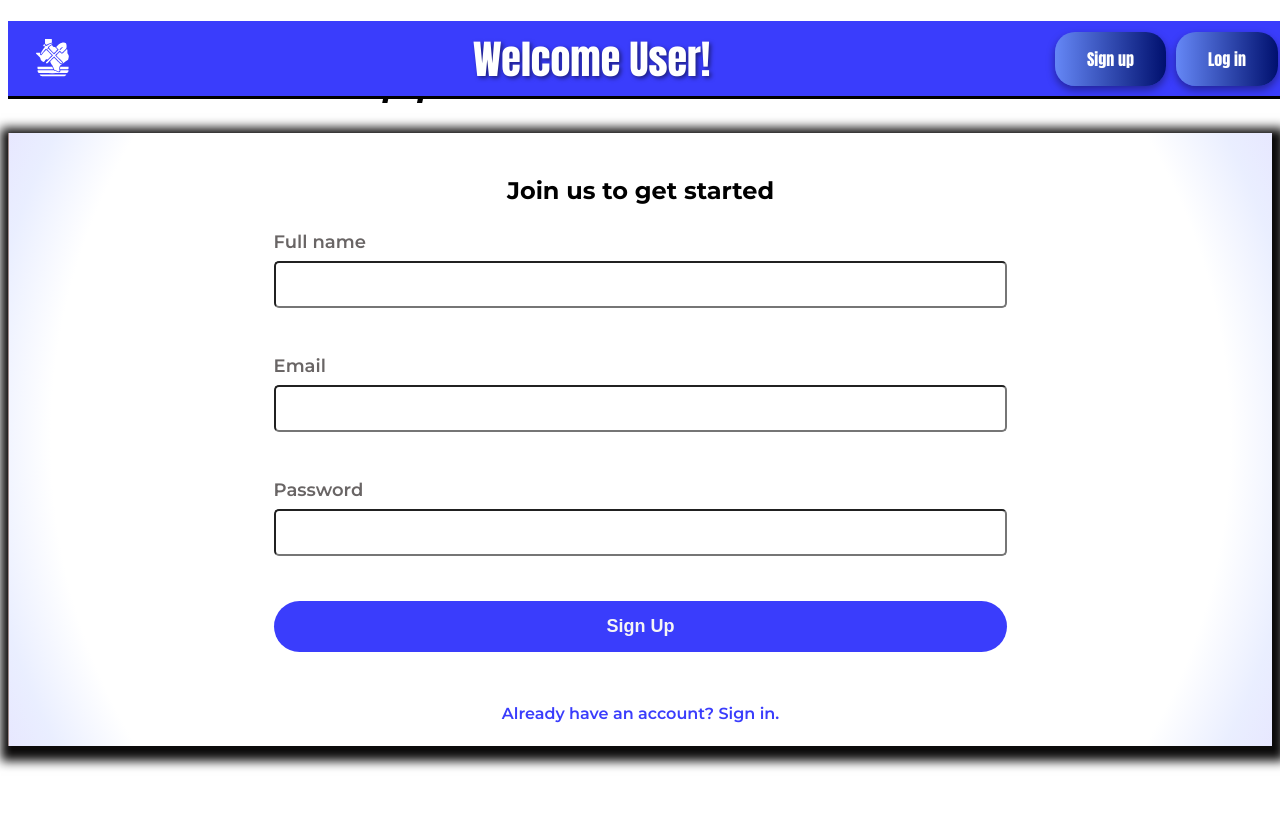
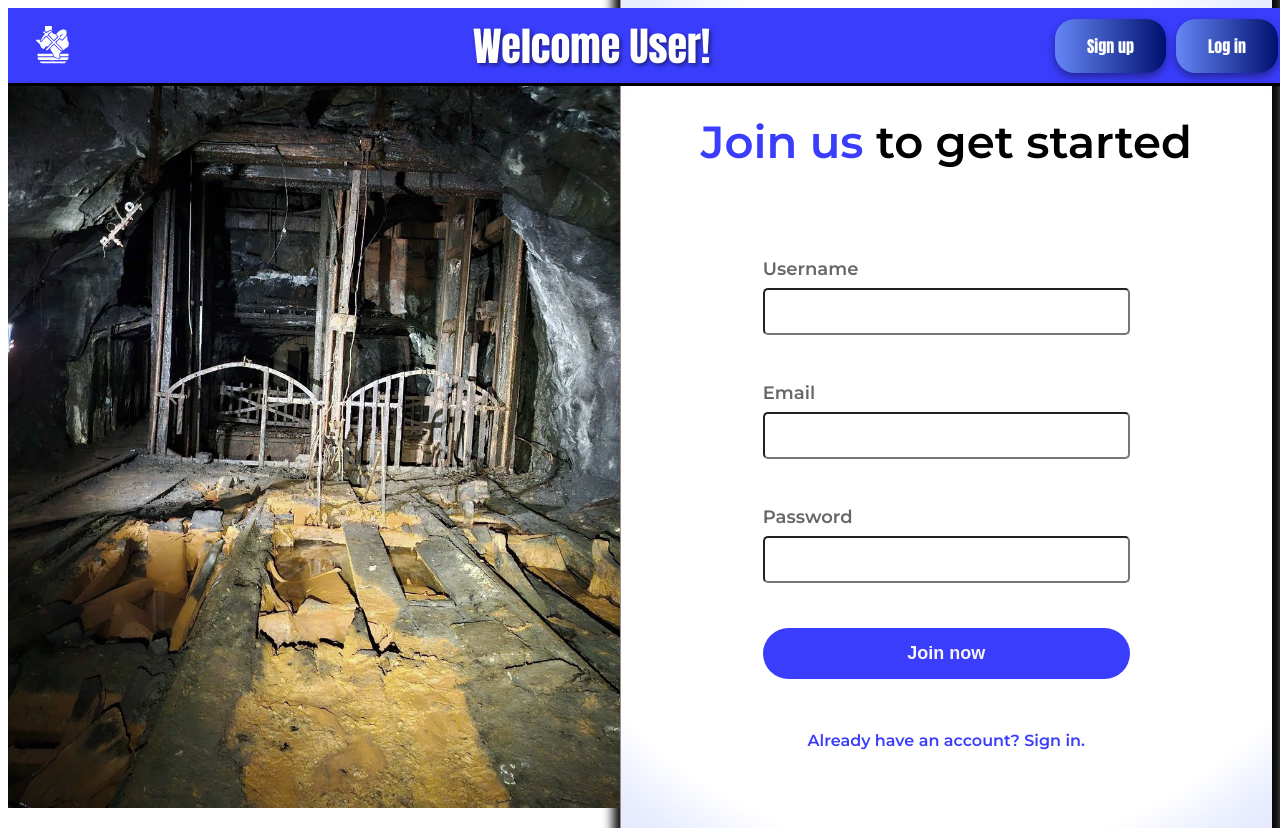
Before and after one commit to saadkhairullah/TXUML, a Next.js app in the folder tx-uml/: page /signup in a window 1280 px wide. Before the commit the page ends 800 px from the top, so only its background shows below. Built offline with nearby package versions, Linux system fonts and the light colour scheme.

Commit message:
Fixed Signup page layout

```diff
--- a/tx-uml/app/signup/page.tsx
+++ b/tx-uml/app/signup/page.tsx
@@ -113,42 +113,62 @@ export default function SignupPage() {
   };
 
   return (
-    <div className="login-container">
-      <h1 className="form-header">
-        Welcome to <span className="logo">MineApp</span>
-      </h1>
+    <div>
+      <div className="signin-container">
+        <div className="image-container">
+          <img src="/images/sign_up_pic.jpg" alt="Sign Up" />
+        </div>
+
         <form onSubmit={onSignup} className="join-form">
-        <h2>
-          <span>Join us </span>to get started
-        </h2>
+          <h3><span>Join us </span>to get started</h3>
+
           <div className="input-group">
-          <label>Full name</label>
-          <input type="text" name="username" value={user.username} onChange={handleChange} />
+            <label htmlFor="username">Username</label>
+            <input
+              type="text"
+              name="username"
+              value={user.username}
+              onChange={handleChange}
+              required
+            />
           </div>
+
           <div className="input-group">
-          <label>Email</label>
-          <input type="email" name="email" value={user.email} onChange={handleChange} />
+            <label htmlFor="email">Email</label>
+            <input
+              type="email"
+              name="email"
+              value={user.email}
+              onChange={handleChange}
+              required
+            />
           </div>
+
           <div className="input-group">
-          <label>Password</label>
+            <label htmlFor="password">Password</label>
             <input
               type="password"
               name="password"
               value={user.password}
               onChange={handleChange}
               minLength={6}
+              required
             />
           </div>
+
           {error && <p className="error-msg">{error}</p>}
+
           <div className="input-group">
             <button type="submit" className="btn" disabled={buttonDisabled || loading}>
-            {loading ? 'Creating Account...' : 'Sign Up'}
+              {loading ? "Creating Account..." : "Join now"}
             </button>
           </div>
+
           <a href="/login" className="register">
             Already have an account? Sign in.
           </a>
         </form>
       </div>
+    </div>
   );
 }
```
Also changed, not shown: 1 other file (tests, documents, lock files or other folders). Lines whose indentation alone changed are shown as unchanged.
